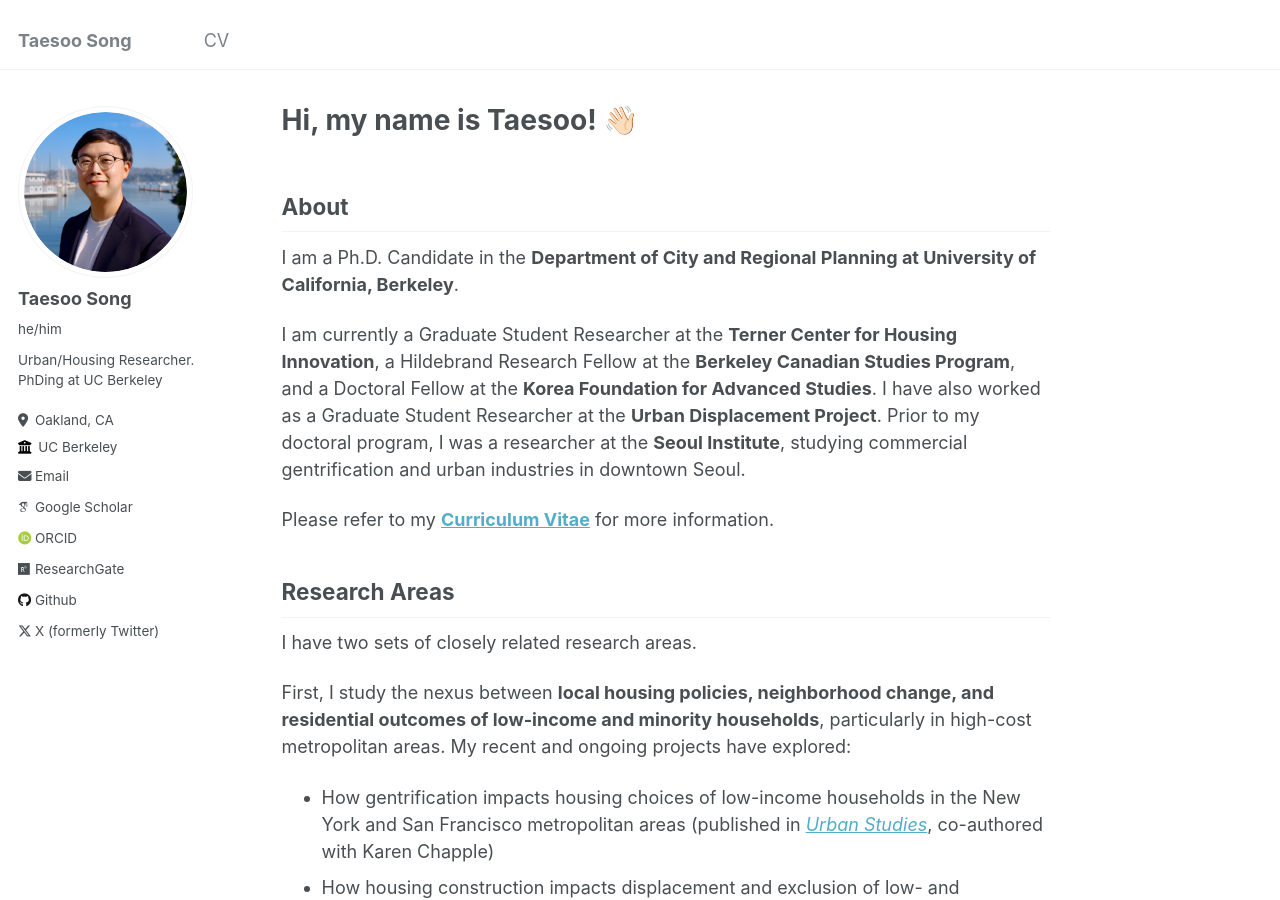
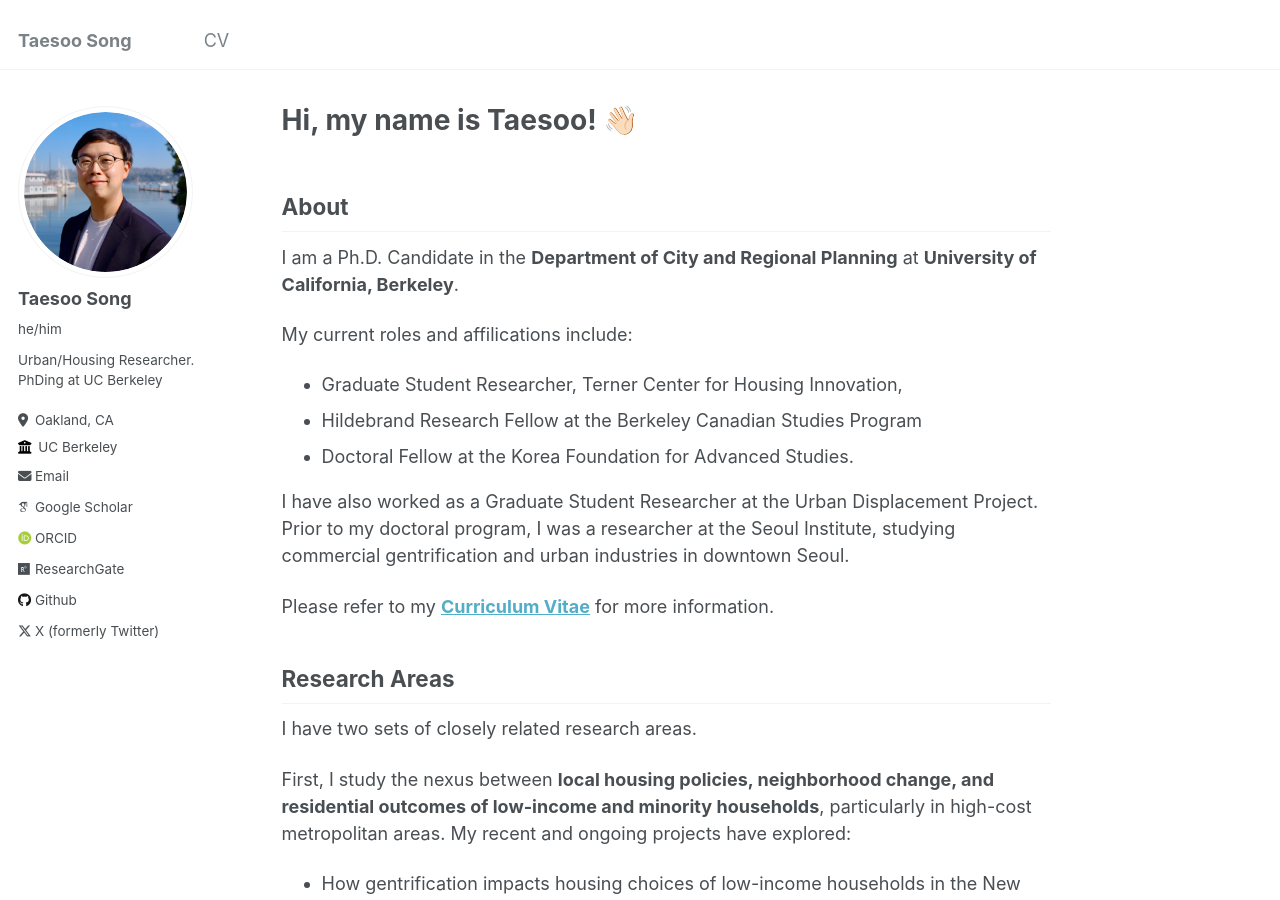
Before and after one commit to taesoosong/taesoosong.github.io, a Jekyll site: the page built from _pages/about.md, in a window 1280 px wide and 900 px high. Built offline with Jekyll 4.4.1, drawn with Linux system fonts in a browser that asks for light colours; some web fonts are replaced.

Commit message:
Update about.md

```diff
--- a/_pages/about.md
+++ b/_pages/about.md
@@ -9,9 +9,14 @@ redirect_from:
 ---
 
 ## About
-I am a Ph.D. Candidate in the **Department of City and Regional Planning at University of California, Berkeley**.
+I am a Ph.D. Candidate in the **Department of City and Regional Planning** at **University of California, Berkeley**.
 
-I am currently a Graduate Student Researcher at the **Terner Center for Housing Innovation**, a Hildebrand Research Fellow at the **Berkeley Canadian Studies Program**, and a Doctoral Fellow at the **Korea Foundation for Advanced Studies**. I have also worked as a Graduate Student Researcher at the **Urban Displacement Project**. Prior to my doctoral program, I was a researcher at the **Seoul Institute**, studying commercial gentrification and urban industries in downtown Seoul.
+My current roles and affilications include:
+- Graduate Student Researcher, Terner Center for Housing Innovation,
+- Hildebrand Research Fellow at the Berkeley Canadian Studies Program
+- Doctoral Fellow at the Korea Foundation for Advanced Studies.
+
+I have also worked as a Graduate Student Researcher at the Urban Displacement Project. Prior to my doctoral program, I was a researcher at the Seoul Institute, studying commercial gentrification and urban industries in downtown Seoul.
 
 Please refer to my [**Curriculum Vitae**](https://taesoosong.github.io/academic_cv/song_taesoo_cv.pdf) for more information.
 
```
